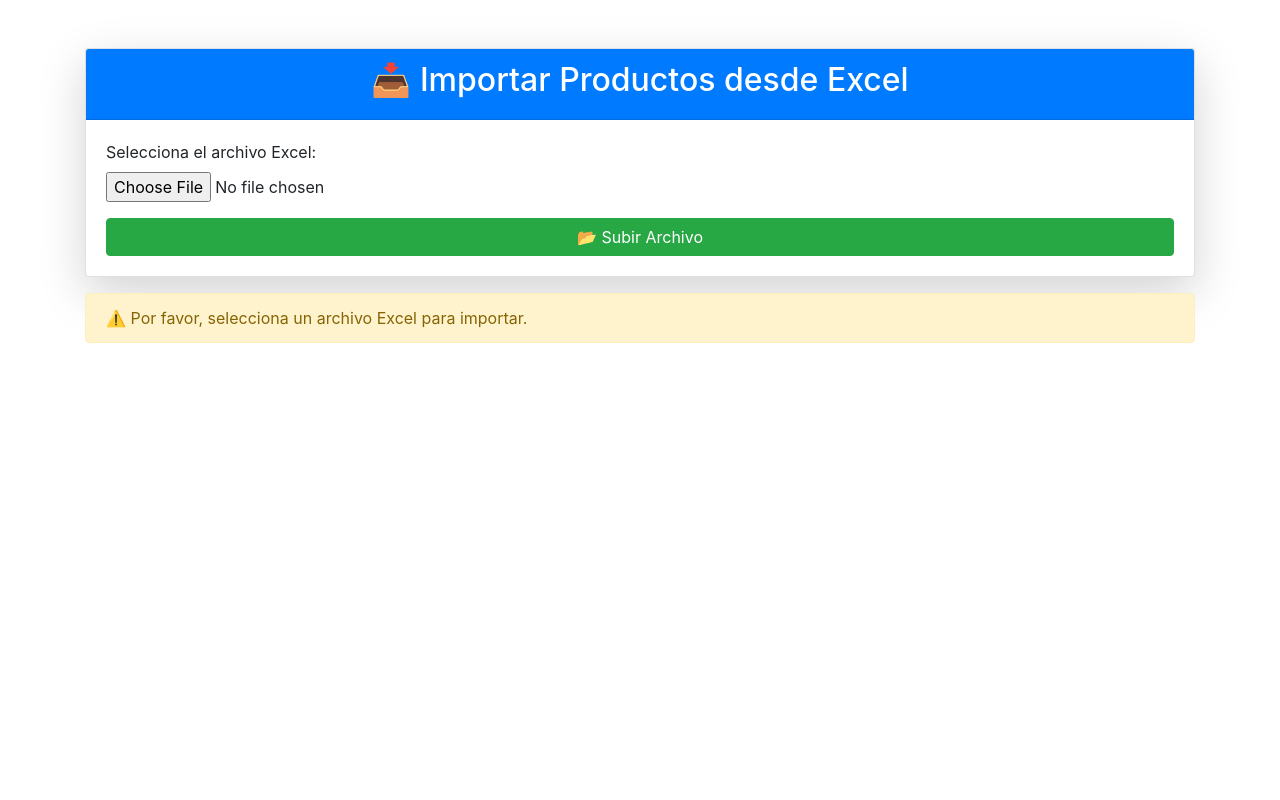
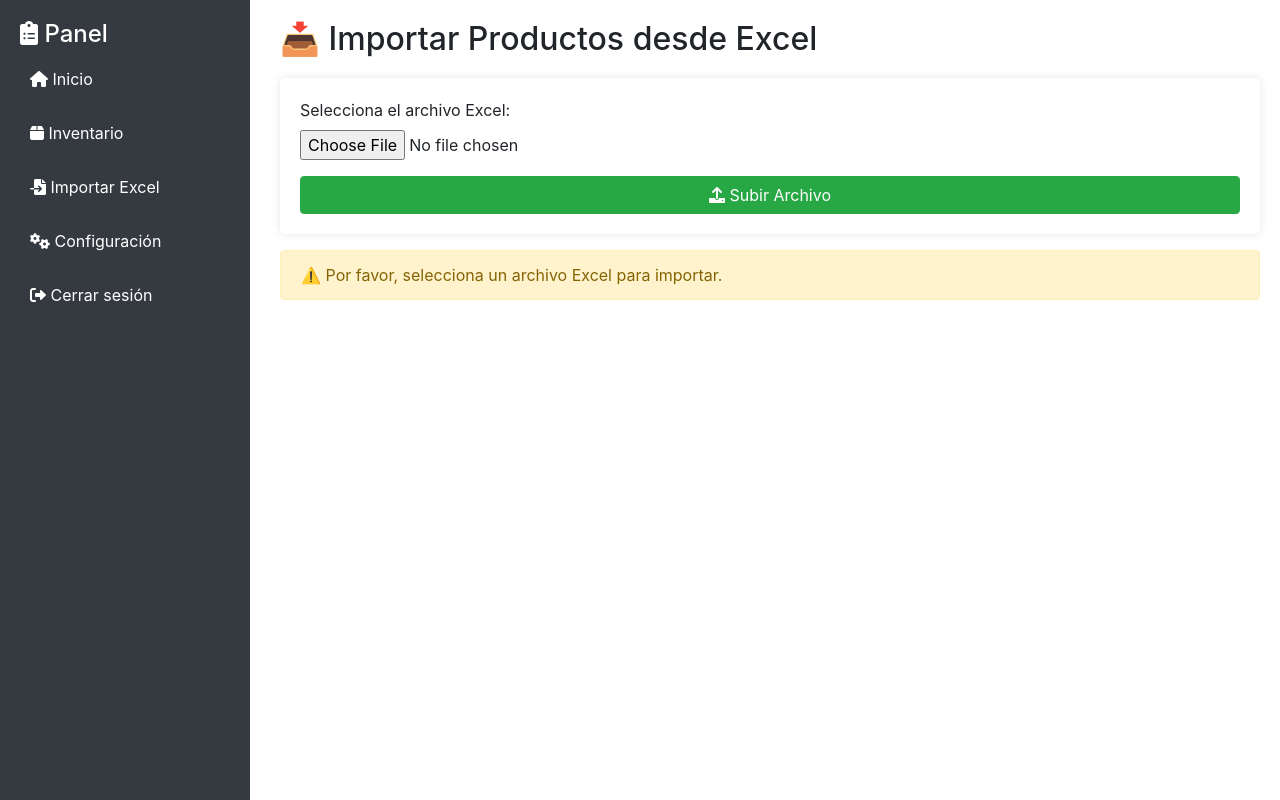
Before and after one commit to potter00/seledb, a PHP site: page /bd/excel/excelImport.php in a window 1280 px wide. Run offline with PHP 8.4, Linux system fonts and the light colour scheme.

Commit message:
Actualización del estilo
Incorporación mejorada de Bootstrap

```diff
--- a/bd/excel/excelImport.php
+++ b/bd/excel/excelImport.php
@@ -45,31 +45,78 @@ class ExcelImport {
 <html lang="es">
 <head>
     <meta charset="UTF-8">
-    <meta name="viewport" content="width=device-width, initial-scale=1, shrink-to-fit=no">
+    <meta name="viewport" content="width=device-width, initial-scale=1.0">
     <title>Importar Excel</title>
 
     <!-- Bootstrap CSS -->
-    <link rel="stylesheet" href="../bootstrap/css/bootstrap.min.css">
-    <link rel="stylesheet" href="../estilos.css">
+    <link rel="stylesheet" href="../../bootstrap/css/bootstrap.min.css">
+    <link rel="stylesheet" href="https://cdnjs.cloudflare.com/ajax/libs/font-awesome/6.0.0/css/all.min.css">
+
+    <style>
+        body {
+            display: flex;
+        }
+        .sidebar {
+            width: 250px;
+            height: 100vh;
+            background: #343a40;
+            color: white;
+            padding: 20px;
+            position: fixed;
+            top: 0;
+            left: 0;
+        }
+        .sidebar a {
+            color: white;
+            display: block;
+            padding: 10px;
+            text-decoration: none;
+            border-radius: 5px;
+            margin-bottom: 10px;
+        }
+        .sidebar a:hover {
+            background: #495057;
+        }
+        .content {
+            margin-left: 260px;
+            padding: 20px;
+            width: 100%;
+        }
+        .table-container {
+            background: #fff;
+            padding: 20px;
+            border-radius: 5px;
+            box-shadow: 0 0 10px rgba(0,0,0,0.1);
+            margin-top: 20px;
+        }
+    </style>
 </head>
 <body>
 
-    <div class="container mt-5">
-        <div class="card shadow-lg">
-            <div class="card-header bg-primary text-white">
-                <h2 class="text-center">📥 Importar Productos desde Excel</h2>
+    <!-- Sidebar -->
+    <div class="sidebar">
+        <h4><i class="fas fa-clipboard-list"></i> Panel</h4>
+        <a href="dashboard.php"><i class="fas fa-home"></i> Inicio</a>
+        <a href="inventario.php"><i class="fas fa-box"></i> Inventario</a>
+        <a href="importarExcel.php" class="active"><i class="fas fa-file-import"></i> Importar Excel</a>
+        <a href="configuracion.php"><i class="fas fa-cogs"></i> Configuración</a>
+        <a href="logout.php"><i class="fas fa-sign-out-alt"></i> Cerrar sesión</a>
     </div>
-            <div class="card-body">
+
+    <!-- Contenido principal -->
+    <div class="content">
+        <h2>📥 Importar Productos desde Excel</h2>
+
+        <div class="table-container">
             <form action="excelImport.php" method="POST" enctype="multipart/form-data">
                 <div class="form-group">
                     <label for="archivo">Selecciona el archivo Excel:</label>
                     <input type="file" name="archivo" id="archivo" class="form-control-file" accept=".xls,.xlsx" required>
                 </div>
                 <button type="submit" name="submit" class="btn btn-success btn-block">
-                        📂 Subir Archivo
+                    <i class="fas fa-upload"></i> Subir Archivo
                 </button>
             </form>
-            </div>
         </div>
 
         <div class="mt-3">
@@ -93,7 +140,7 @@ class ExcelImport {
     </div>
 
     <!-- Bootstrap JS -->
-    <script src="../jquery/jquery-3.3.1.min.js"></script>
-    <script src="../bootstrap/js/bootstrap.min.js"></script>
+    <script src="../../jquery/jquery-3.3.1.min.js"></script>
+    <script src="../../bootstrap/js/bootstrap.min.js"></script>
 </body>
 </html>
```
Lines whose indentation alone changed are shown as unchanged.
